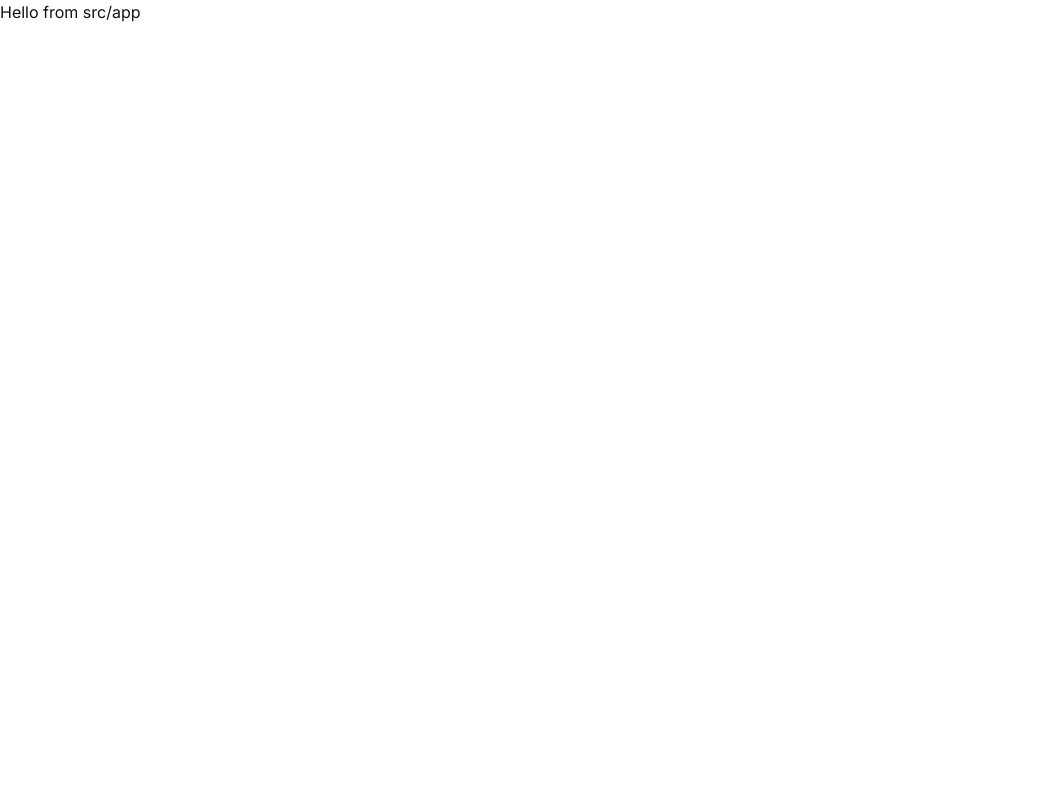
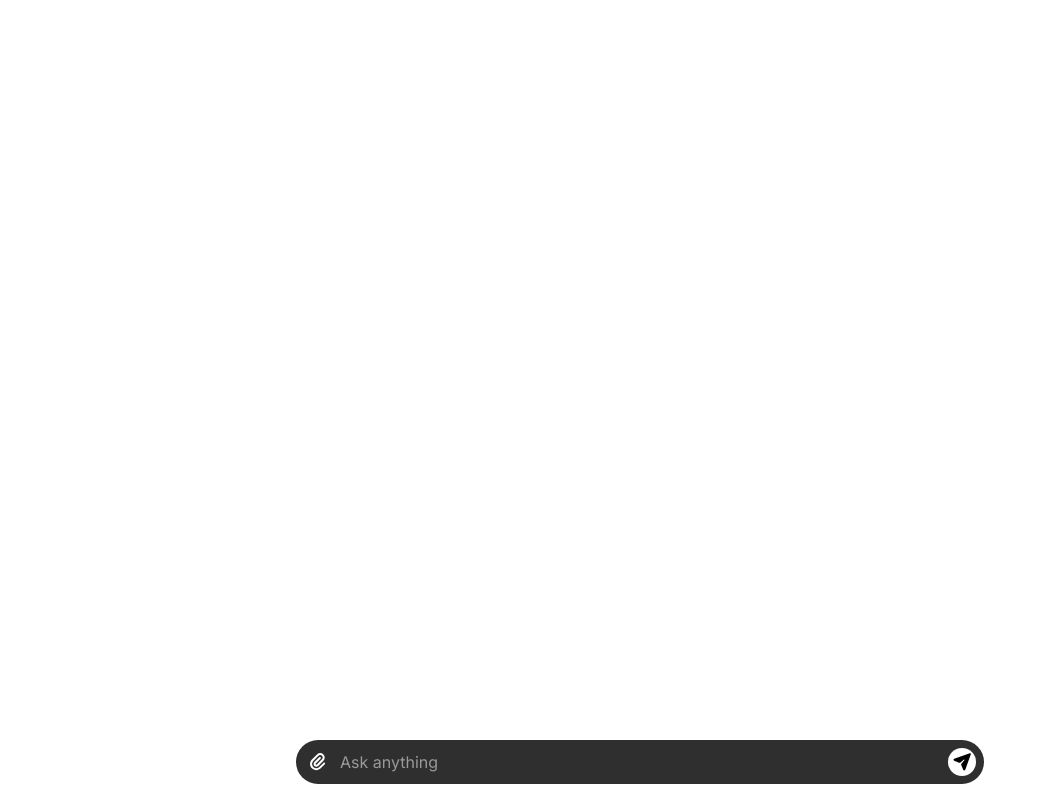
Before and after one commit to kopachevvadym/fileshare, a Next.js app: page / in a window 1280 px wide. Shown: the whole page, without its empty margins (0-1046 px from the left). Built offline with nearby package versions, Linux system fonts and the light colour scheme.

Commit message:
refactor ChatInput component for improved file handling and UI, including memoized file previews

```diff
--- a/src/app/layout.tsx
+++ b/src/app/layout.tsx
@@ -1,27 +1,30 @@
-import type { Metadata } from 'next'
-import { Inter } from 'next/font/google'
-import "@/styles/globals.css";
+import type { Metadata } from 'next';
+import { Inter } from 'next/font/google';
+import '@/styles/globals.css';
 
-import { config } from '@fortawesome/fontawesome-svg-core'
-import '@fortawesome/fontawesome-svg-core/styles.css'
-config.autoAddCss = false
+import { config } from '@fortawesome/fontawesome-svg-core';
+import '@fortawesome/fontawesome-svg-core/styles.css';
 
-const inter = Inter({ subsets: ['latin'] })
+config.autoAddCss = false;
+
+const inter = Inter({ subsets: ['latin'] });
 
 export const metadata: Metadata = {
   title: 'Create Next App',
-  description: 'Generated by create next app'
-}
+  description: 'Generated by create next app',
+};
 
 export default function RootLayout({ children }: { children: React.ReactNode; }) {
   return (
-    <html lang="en">
+    <html lang="en" className="h-full">
     <head>
       <title>FileShare</title>
-      <meta charSet="UTF-8" />
-      <meta name="viewport" content="width=device-width, initial-scale=1.0" />
+      <meta charSet="UTF-8"/>
+      <meta name="viewport" content="width=device-width, initial-scale=1.0"/>
     </head>
-    <body className={inter.className}>{children}</body>
+    <body className={`${inter.className} h-full min-h-screen`}>
+    {children}
+    </body>
     </html>
   );
 }
--- a/src/app/page.tsx
+++ b/src/app/page.tsx
@@ -1,3 +1,11 @@
+import { ChatInput } from '@/components/app/ChatInput/ChatInput';
+
 export default function Page() {
-  return <main>Hello from src/app</main>;
+  return (
+    <main className="min-h-screen w-full flex items-end justify-center">
+      <section className="w-full max-w-180 px-4 pb-4">
+        <ChatInput />
+      </section>
+    </main>
+  );
 }
```
